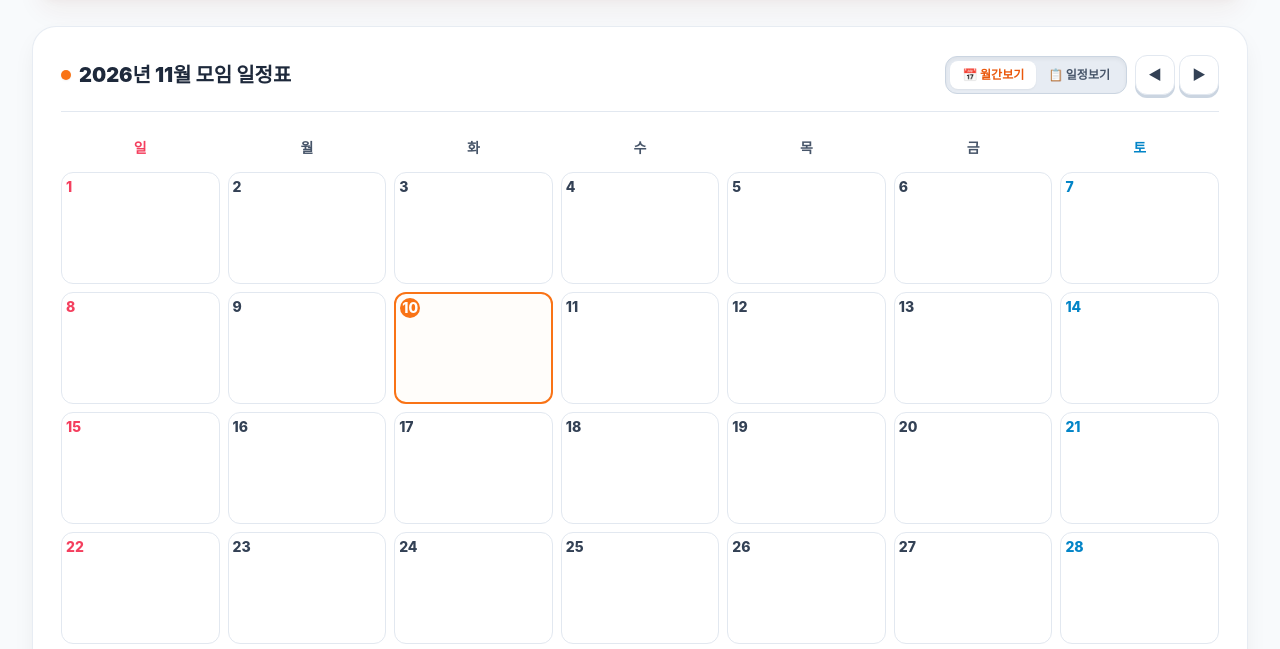
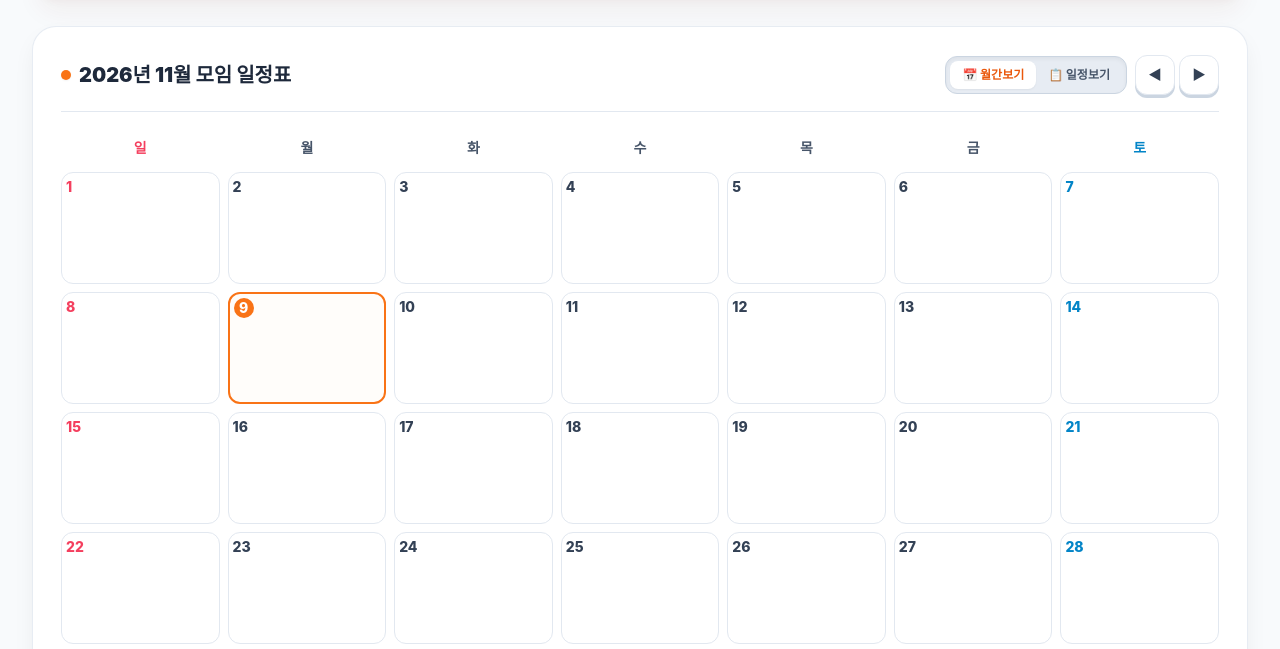
Before and after one commit to angsmoo-sm/yeoul-calendar, a plain HTML site: page index.html in a window 1280 px wide. Shown: the part 143-792 px from the top of the page. Drawn offline with nearby package versions, Linux system fonts and the light colour scheme; no server answers; a web font is replaced by a local one.

Commit message:
Update index.html

```diff
--- a/index.html
+++ b/index.html
@@ -295,9 +295,9 @@
       const firstDay = new Date(y, m - 1, 1).getDay();
       const lastDate = new Date(y, m, 0).getDate();
 
-      // 한국 시간(KST) 기준 정확한 오늘 날짜 문자열 계산
-      const nowKST = new Date(new Date().getTime() + (9 * 60 * 60 * 1000) + (new Date().getTimezoneOffset() * 60000));
-      const todayStr = nowKST.toISOString().substring(0, 10);
+      // 브라우저 로컬 시간 기준으로 정확한 오늘 날짜 문자열 생성 (시차 오류 원천 차단)
+      const now = new Date();
+      const todayStr = `${now.getFullYear()}-${String(now.getMonth() + 1).padStart(2, '0')}-${String(now.getDate()).padStart(2, '0')}`;
 
       for (let i = 0; i < firstDay; i++) {
         const empty = document.createElement('div');
```
